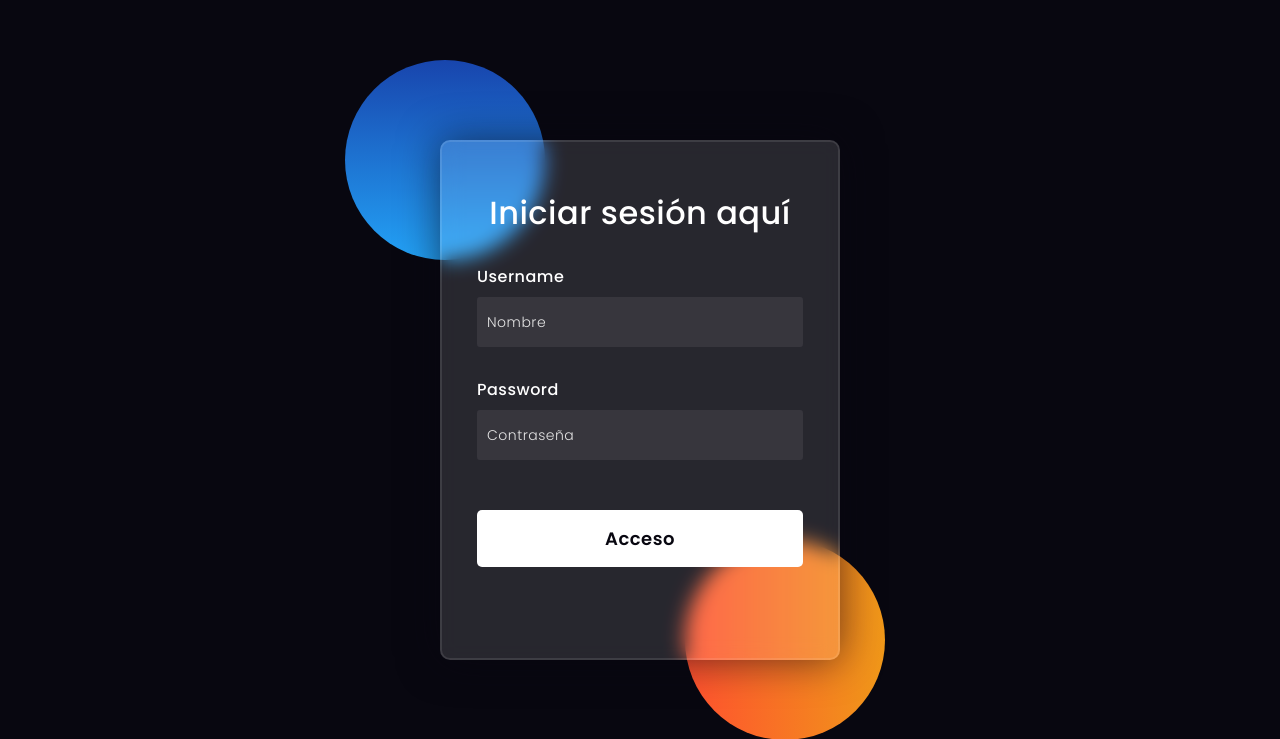
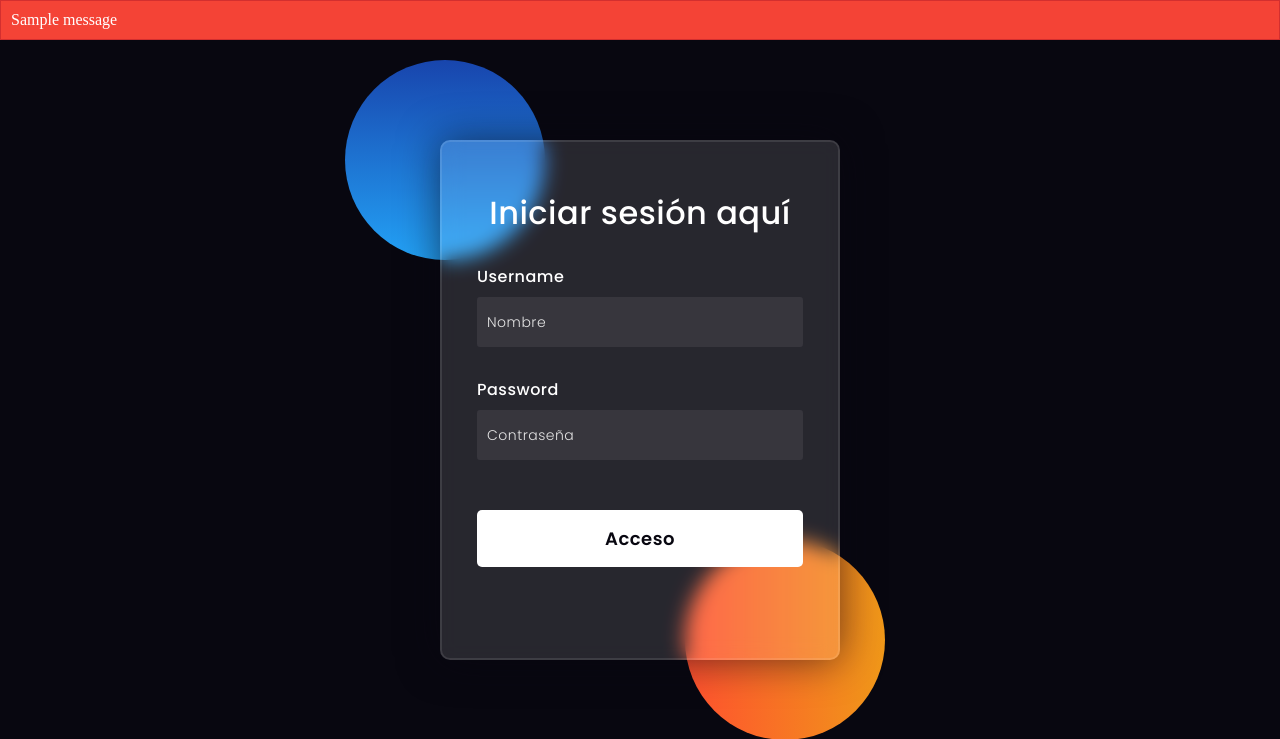
Before and after one commit to IanPangDev/Proyecto1_Cripto, a Flask app: page / in a window 1280 px wide. Shown: the top 739 px of the page. Run offline with Flask 3, Linux system fonts and the light colour scheme; one stand-in notice (Sample message) is shown.

Commit message:
Control de login y usuarios conectados
Solo pueden estar conectados usuarios con diferente nombre, mensaje flash para avisar en caso de nombre ocupado y envio de usuarios conectados en el chat

```diff
--- a/app/routes.py
+++ b/app/routes.py
@@ -1,7 +1,7 @@
-from flask import Blueprint, render_template, request, jsonify, redirect, session
+from flask import Blueprint, render_template, request, jsonify, redirect, session, flash
 import base64
-import os
 from utilities.cryptography import *
+from utilities.utilities import *
 
 bp = Blueprint('main', __name__)
 
@@ -11,6 +11,7 @@ def index():
         print("Redireccionando al chat...")
         return redirect("/chat")
     else:
+        session.clear()
         print("Mostrando página de login...")
         return render_template("login.html")
 
@@ -20,7 +21,7 @@ def chat():
     if 'symmetric_key' in session:
         print("Chat iniciado con claves en sesión.")
         return render_template("index.html",
-                                messages=session.get('messages', []))
+                                messages=session.get('messages'), users=get_users(session['username']))
     else:
         print("No hay sesión iniciada, redirigiendo al inicio.")
         return redirect("/")
@@ -28,7 +29,10 @@ def chat():
 
 @bp.route("/login", methods=["POST"])
 def login():
-    session.clear()
+    if request.form["username"] in get_users():
+        flash('Error: El nombre de usuario ya está en uso.')
+        return render_template("login.html")
+
     username = request.form["username"]
     password = request.form["password"]
     private_key, public_key = create_keys(password)
--- a/app/templates/login.html
+++ b/app/templates/login.html
@@ -131,7 +131,16 @@ button{
 .social i{
   margin-right: 4px;
 }
+.alert {
+        padding: 10px;
+        border-radius: 0px;
+        color: #fff;
+    }
 
+    .alert-error {
+        background-color: #f44336; /* Rojo */
+        border: 1px solid #d32f2f; /* Borde rojo oscuro */
+    }
     </style>
 </head>
 <body>
@@ -139,6 +148,15 @@ button{
         <div class="shape"></div>
         <div class="shape"></div>
     </div>
+    {% with messages = get_flashed_messages() %}
+        {% if messages %}
+            {% for message in messages %}
+                <div class="alert alert-error">
+                    {{ message }}
+                </div>
+            {% endfor %}
+        {% endif %}
+    {% endwith %}
     <form action="/login" method="POST">
         <h3>Iniciar sesión aquí</h3>
 
```
Also changed, not shown: app/templates/index.html (+11 -2 lines), utilities/utilities.py (added, +22 -0 lines).
